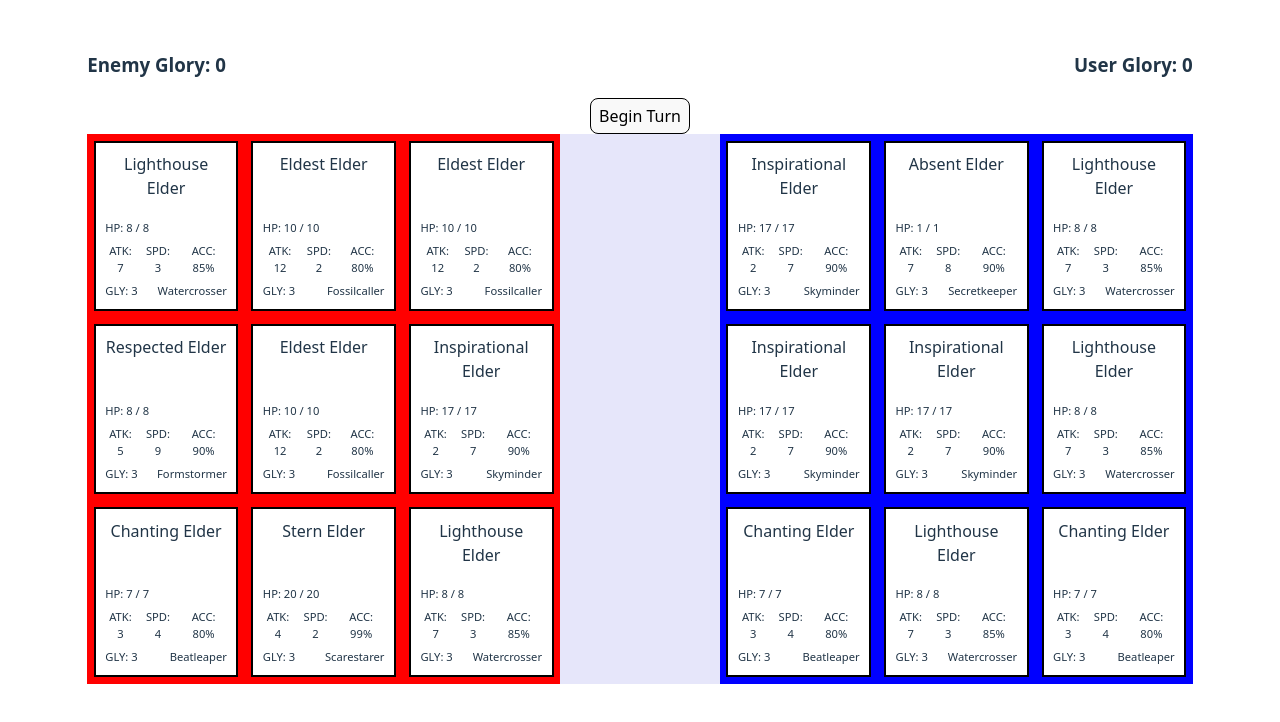
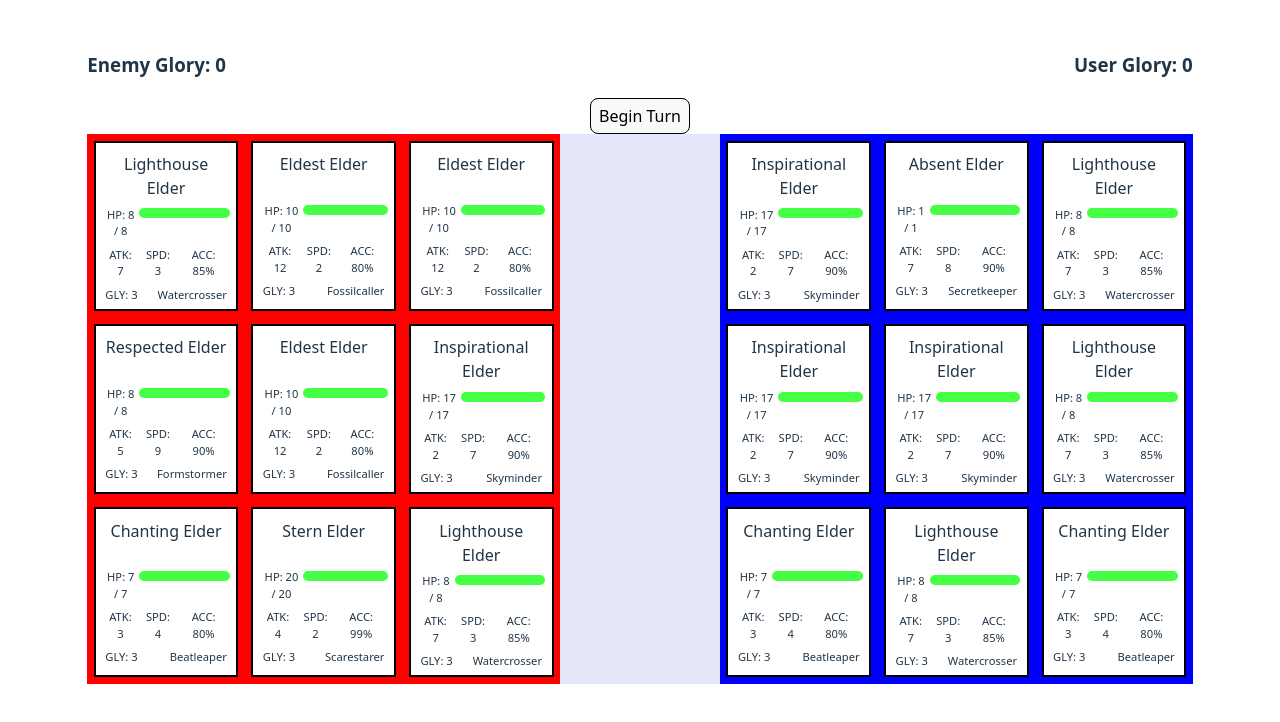
Before and after one commit to zules/archer-game, a React (Vite) app: page / in a window 1280 px wide. Shown: the top 722 px of the page. Built offline with nearby package versions, Linux system fonts and the light colour scheme.

Commit message:
add health bars

```diff
--- a/src/DisplayUnit.jsx
+++ b/src/DisplayUnit.jsx
@@ -1,3 +1,5 @@
+import HealthBar from './HealthBar'
+
 export default function DisplayUnit({unitData}) {
 
         const { name, atk, currentHp, hp, spd, clan, acc, gly } = unitData;
@@ -7,7 +9,7 @@ export default function DisplayUnit({unitData}) {
             <p>{name}</p>
             <div>
                 <div className="stats">
-                <p>HP: {currentHp} / {hp}</p>
+                    <HealthBar currentHp={currentHp} hp={hp} />
                 </div>
                 <div className="stats">
                     <p>ATK: {atk}</p>
--- /dev/null
+++ b/src/HealthBar.jsx
@@ -0,0 +1,30 @@
+export default function HealthBar ({currentHp, hp}) {
+
+    const healthPercentage = Math.max(0, Math.min(100, (currentHp / hp) * 100))
+
+    const containerStyle = {
+        height: '10px',
+        width: '100%',
+        backgroundColor: '#9b1414',
+        borderRadius: '5px',
+        overflow: 'hidden',
+        marginTop: '5px',
+    };
+
+    const barStyle = {
+        height: '100%',
+        width: `${healthPercentage}%`,
+        backgroundColor: '#44ff44',
+        transition: 'width 0.5s linear',
+    };
+
+    return (
+        <>
+            <p>HP: {currentHp} / {hp}</p>
+            <div style={containerStyle}>
+                <div style={barStyle}></div>
+            </div>
+        </>
+    )
+
+}
--- a/src/TheGame.jsx
+++ b/src/TheGame.jsx
@@ -162,7 +162,7 @@ export default function TheGame () {
 
             setTimeout(() => {
                 runBattlePlayback(remainingEvents);
-            }, 1000);
+            }, 1500);
 
         }
         setTimeout(() => {runBattlePlayback(turnLog);
```
